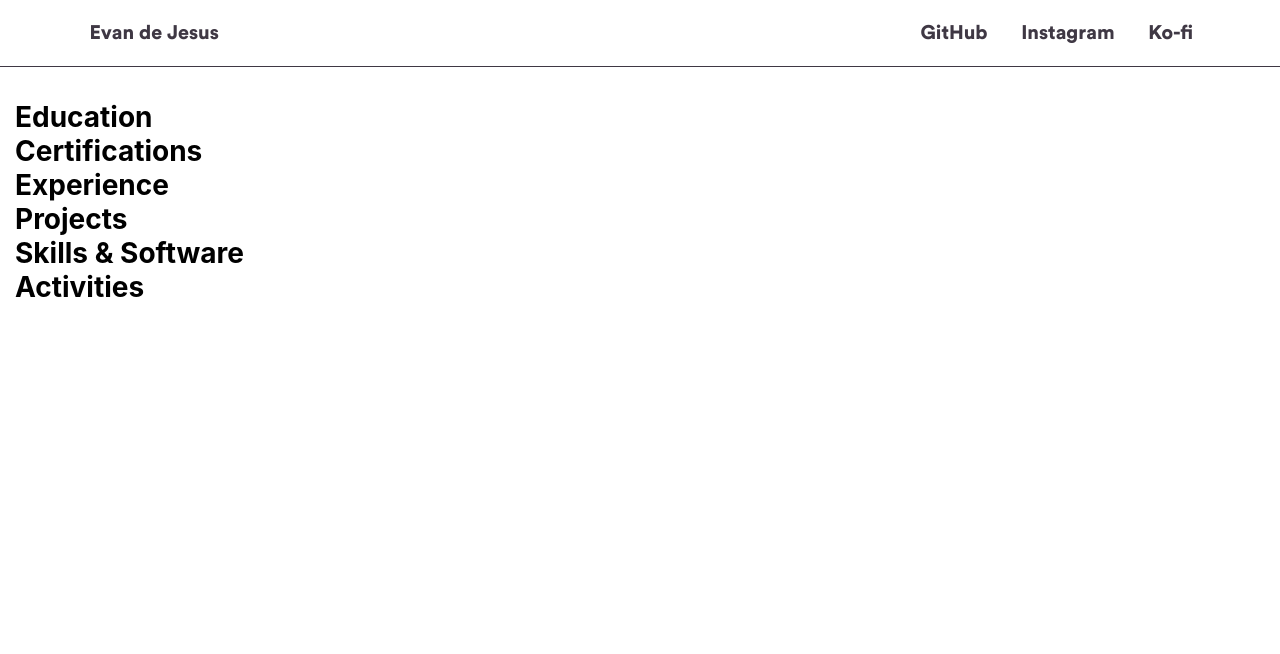
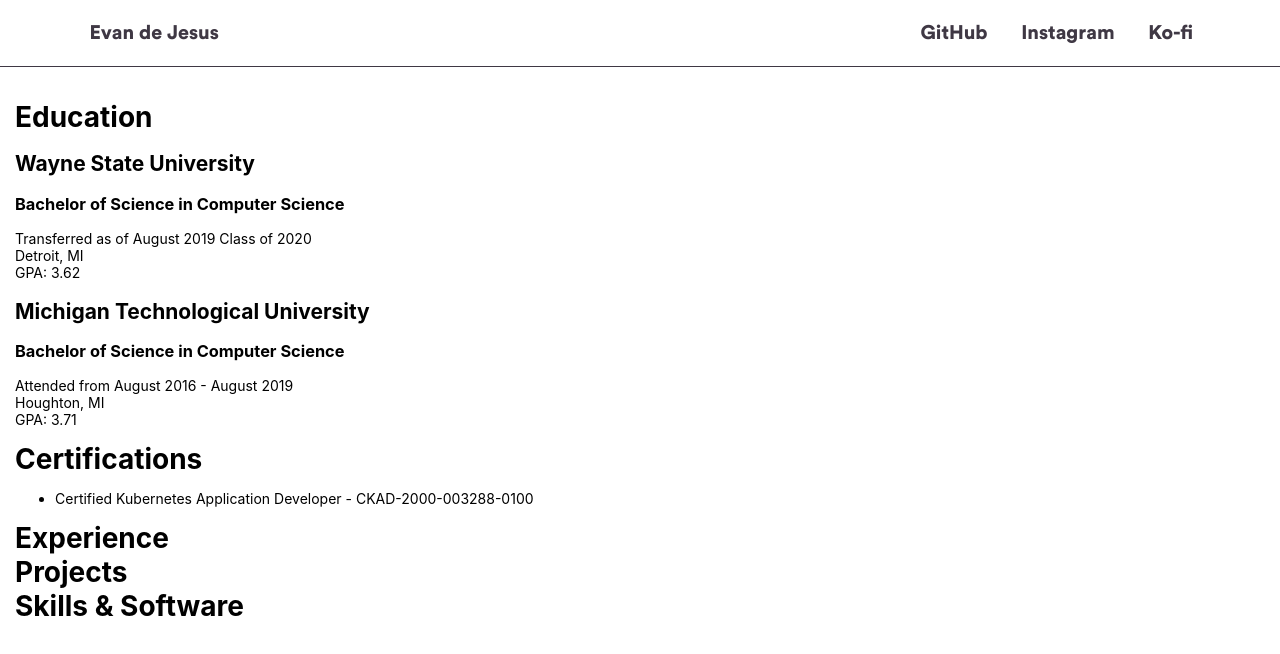
Before and after one commit to evandejesus/evandejes.us, a React (Create React App) app: page /resume in a window 1280 px wide. Shown: the top 654 px of the page. Built offline with nearby package versions, Linux system fonts and the light colour scheme.

Commit message:
add info to resume

```diff
--- a/src/Resume/index.tsx
+++ b/src/Resume/index.tsx
@@ -5,12 +5,34 @@
   return (
     <div className="Resume-container">
       <div className="Resume-content">
-        <h1>Education</h1>
-        <h1>Certifications</h1>
-        <h1>Experience</h1>
-        <h1>Projects</h1>
-        <h1>Skills & Software</h1>
-        <h1>Activities</h1>
+        <h1 className="header">Education</h1>
+        <h2>Wayne State University</h2>
+        <h3>Bachelor of Science in Computer Science</h3>
+        <p>
+          Transferred as of August 2019 Class of 2020
+          <br />
+          Detroit, MI
+          <br />
+          GPA: 3.62
+        </p>
+        <h2>Michigan Technological University</h2>
+        <h3>Bachelor of Science in Computer Science</h3>
+        <p>
+          Attended from August 2016 - August 2019
+          <br />
+          Houghton, MI
+          <br />
+          GPA: 3.71
+        </p>
+        <h1 className="header">Certifications</h1>
+        <ul>
+          <li>
+            Certified Kubernetes Application Developer - CKAD-2000-003288-0100
+          </li>
+        </ul>
+        <h1 className="header">Experience</h1>
+        <h1 className="header">Projects</h1>
+        <h1 className="header">Skills & Software</h1>
       </div>
     </div>
   );
```
